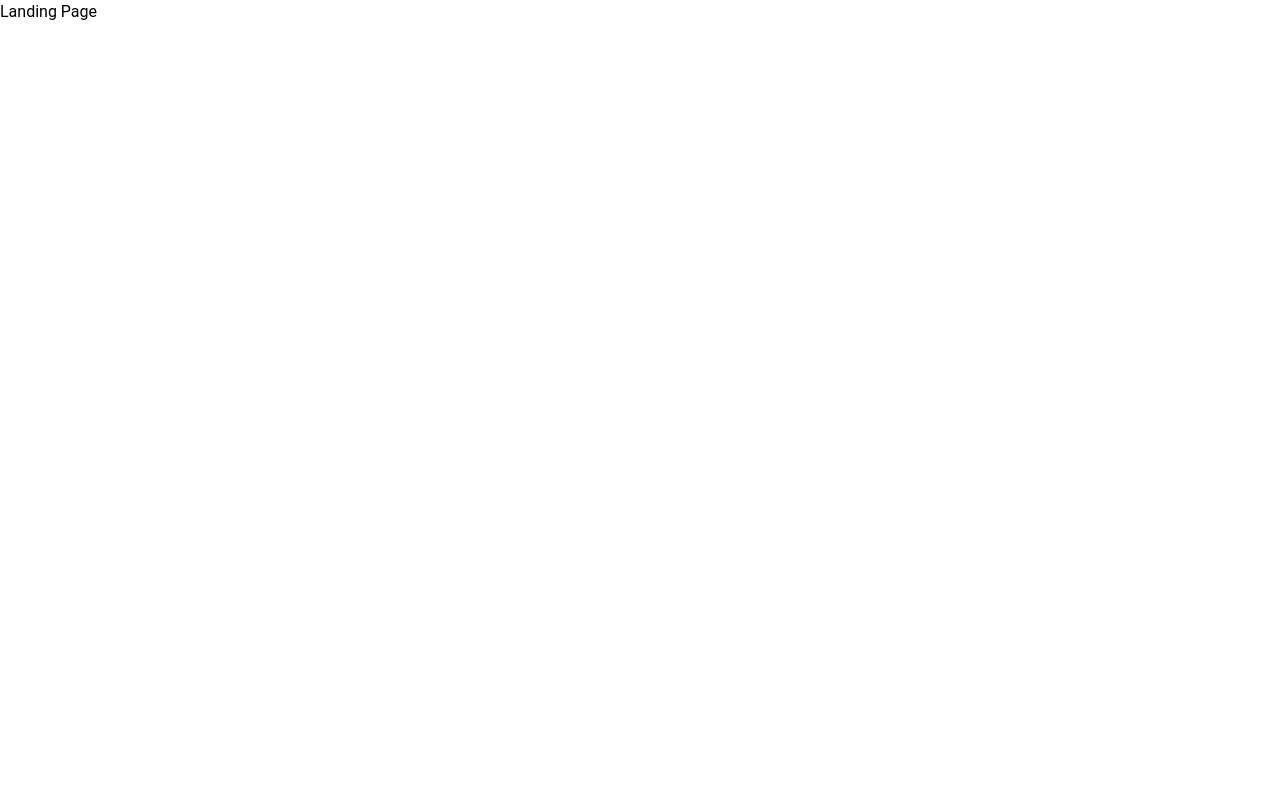
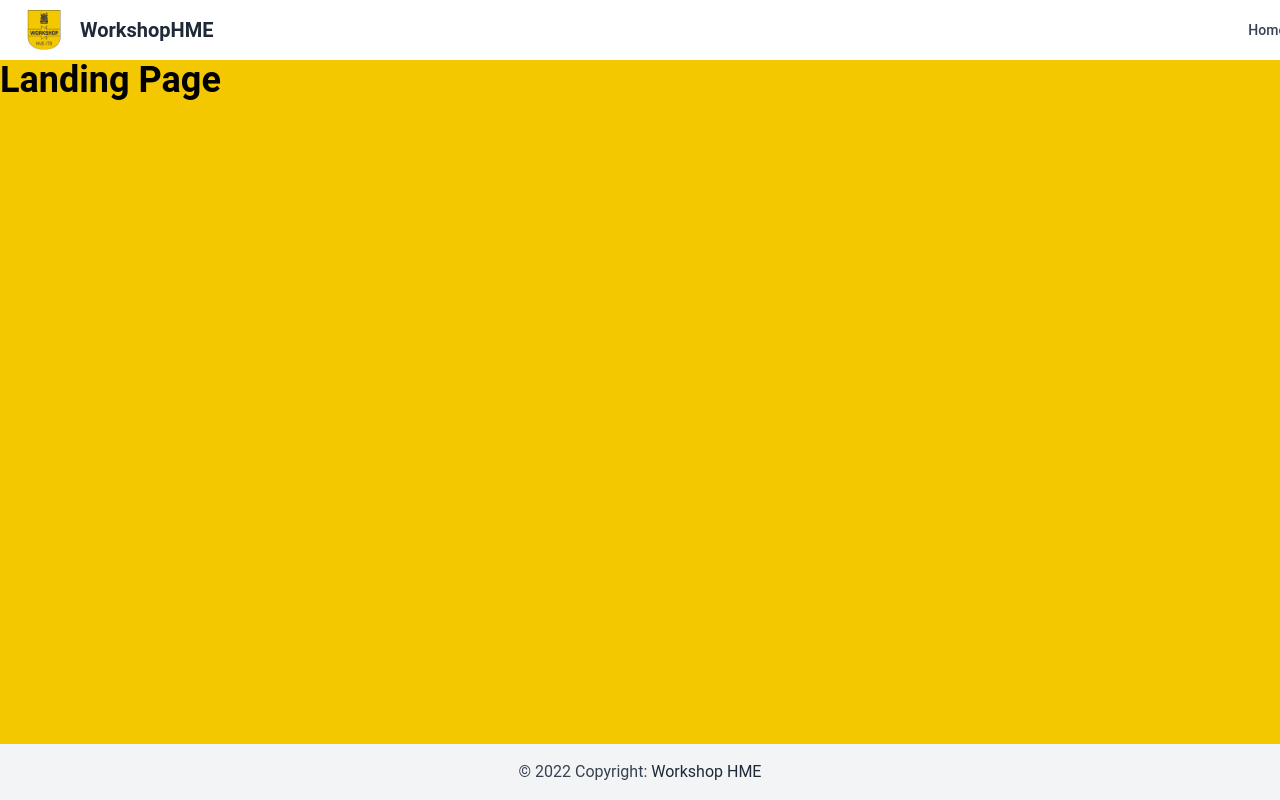
Before and after one commit to davidf1000/workshophme-website, a React (Create React App) app in the folder client/: page / in a window 1280 px wide. Built offline with nearby package versions, Linux system fonts and the light colour scheme.

Commit message:
add landing design

```diff
--- a/client/package.json
+++ b/client/package.json
@@ -46,5 +46,8 @@
       "last 1 firefox version",
       "last 1 safari version"
     ]
+  },
+  "devDependencies": {
+    "tailwindcss-animate": "^1.0.5"
   }
 }
--- a/client/src/actions/auth.ts
+++ b/client/src/actions/auth.ts
@@ -1 +1,2 @@
 // Will consist of all handler of auth resource
+export {}
--- a/client/src/actions/query.ts
+++ b/client/src/actions/query.ts
@@ -8,3 +8,5 @@ const LOGIN = gql`
     }
   }
 `;
+
+export {}
--- a/client/src/actions/rent.ts
+++ b/client/src/actions/rent.ts
@@ -1 +1,3 @@
 // Will consist of all handler of rent resource
+
+export {}
--- a/client/src/actions/tool.ts
+++ b/client/src/actions/tool.ts
@@ -1 +1,3 @@
 // Will consist of all handler of tool resource
+
+export {}
--- /dev/null
+++ b/client/src/components/Footer.tsx
@@ -0,0 +1,12 @@
+const Footer = (): JSX.Element => (
+  <footer className="bg-gray-100 text-center lg:text-left static bottom-0 animate-in slide-in-from-bottom">
+    <div className="text-gray-700 text-center p-4">
+      © 2022 Copyright:{" "}
+      <a className="text-gray-800" href="https://tailwind-elements.com/">
+        Workshop HME
+      </a>
+    </div>
+  </footer>
+);
+
+export default Footer;
--- /dev/null
+++ b/client/src/components/Navbar.tsx
@@ -0,0 +1,206 @@
+import { Link } from "react-router-dom";
+import { Fragment, useState } from "react";
+import wslogo from '../assets/img/wslogo.png'
+
+const NavBar = ({ }: NavBarProps): JSX.Element => {
+  const [dropdown, setDropdown] = useState<string>("hidden");
+  const toggleDropdown = () => {
+    if (dropdown === "visible") {
+      setDropdown("hidden");
+    } else {
+      setDropdown("visible");
+    }
+  };
+  return (
+    <Fragment>
+      <nav className="bg-white border-gray-200 px-2 sm:px-4 py-2.5 mx-0 w-screen rounded dark:bg-gray-800">
+        <div className="container font-sans flex flex-wrap justify-between items-center mx-auto max-w-none">
+          <Link to="/">
+            <p className="flex items-center animate-in slide-in-from-left ml-2">
+              <img className='h-10 mr-2' src={wslogo} alt='WorkshopHME' />
+              <span className="self-center text-xl text-gray-800 font-sans font-semibold whitespace-nowrap dark:text-white mx-2">
+                WorkshopHME
+              </span>
+            </p>
+          </Link>
+          <button
+            data-collapse-toggle="mobile-menu"
+            type="button"
+            className="inline-flex items-center w-10 p-2 ml-3 text-sm text-gray-500 rounded-lg md:hidden hover:bg-gray-100 focus:outline-none focus:ring-2 focus:ring-gray-200"
+            aria-controls="mobile-menu"
+            aria-expanded="false"
+            onClick={() => {
+              toggleDropdown();
+            }}
+          >
+            <span className="sr-only">Open main menu</span>
+            <svg
+              className="w-6 h-6"
+              fill="currentColor"
+              viewBox="0 0 20 20"
+              xmlns="http://www.w3.org/2000/svg"
+            >
+              <path
+                fillRule="evenodd"
+                d="M3 5a1 1 0 011-1h12a1 1 0 110 2H4a1 1 0 01-1-1zM3 10a1 1 0 011-1h12a1 1 0 110 2H4a1 1 0 01-1-1zM3 15a1 1 0 011-1h12a1 1 0 110 2H4a1 1 0 01-1-1z"
+                clipRule="evenodd"
+              ></path>
+            </svg>
+            <svg
+              className="hidden w-6 h-6"
+              fill="currentColor"
+              viewBox="0 0 20 20"
+              xmlns="http://www.w3.org/2000/svg"
+            >
+              <path
+                fillRule="evenodd"
+                d="M4.293 4.293a1 1 0 011.414 0L10 8.586l4.293-4.293a1 1 0 111.414 1.414L11.414 10l4.293 4.293a1 1 0 01-1.414 1.414L10 11.414l-4.293 4.293a1 1 0 01-1.414-1.414L8.586 10 4.293 5.707a1 1 0 010-1.414z"
+                clipRule="evenodd"
+              ></path>
+            </svg>
+          </button>
+
+          <div className="hidden w-full md:block md:w-auto animate-in slide-in-from-right mr-4" id="mobile-menu">
+            <ul className="flex flex-col mt-4 md:flex-row md:space-x-8 md:mt-0 md:text-sm md:font-medium">
+              <li>
+                <p
+                  className="block py-2 pr-4 pl-3 text-gray-700 border-b border-gray-100 hover:bg-gray-50 md:hover:bg-transparent md:border-0 md:hover:text-ws-orange md:p-0"
+                  aria-current="page"
+                >
+                  <Link to='/'>
+                    Home
+                  </Link>
+                </p>
+              </li>
+              <li>
+                <p
+                  className="block py-2 pr-4 pl-3 text-gray-700 border-b border-gray-100 hover:bg-gray-50 md:hover:bg-transparent md:border-0 md:hover:text-ws-orange md:p-0"
+                >
+                  <Link to='/rent'>
+                    Rent
+                  </Link>
+                </p>
+              </li>
+              <li>
+                <p
+                  className="block py-2 pr-4 pl-3 text-gray-700 border-b border-gray-100 hover:bg-gray-50 md:hover:bg-transparent md:border-0 md:hover:text-ws-orange md:p-0"
+                >
+                  <Link to='/rent'>
+                    Project
+                  </Link>
+                </p>
+              </li>
+              <li>
+                <p
+                  className="block py-2 pr-4 pl-3 text-gray-700 border-b border-gray-100 hover:bg-gray-50 md:hover:bg-transparent md:border-0 md:hover:text-ws-orange md:p-0"
+                >
+                  <Link to='/shop'>
+                    Shop
+                  </Link>
+                </p>
+              </li>
+              <li>
+                <p className="block py-2 pr-4 pl-3 text-gray-700 border-b border-gray-100 hover:bg-gray-50 md:hover:bg-transparent md:border-0 md:hover:text-ws-orange md:p-0">
+                  <Link to="/article">
+                    Article
+                  </Link>
+                </p>
+              </li>
+              <li>
+                <p className="block py-2 pr-4 pl-3 text-gray-700 border-b border-gray-100 hover:bg-gray-50 md:hover:bg-transparent md:border-0 md:hover:text-ws-orange md:p-0">
+                  <Link to="/contactus">
+                    Contact Us
+                  </Link>
+                </p>
+              </li>
+            </ul>
+          </div>
+        </div>
+        <section className={`md:hidden ${dropdown}`}>
+          <div className="flex-grow border-t border-gray-400 w-full my-4"></div>
+          <div className={`flex justify-start duration-100 ml-4`}>
+            <ul className="flex flex-col items-start justify-between min-h-[250px] text-left ml-2">
+              <li className="border-b border-gray-400 hover:border-ws-orange my-2 uppercase">
+                <p
+                  onClick={() => {
+                    toggleDropdown();
+                  }}
+                  className="hover:text-ws-orange"
+                >
+                  <Link to='/'>
+                    Home
+                  </Link>
+                </p>
+              </li>
+              <li className="border-b border-gray-400 hover:border-ws-orange my-2 uppercase">
+                <p
+                  onClick={() => {
+                    toggleDropdown();
+                  }}
+                  className="hover:text-ws-orange my-1"
+                >
+                  <Link to='/rent'>
+                    Rent
+                  </Link>
+                </p>
+              </li>
+              <li className="border-b border-gray-400 hover:border-ws-orange my-2 uppercase">
+                <p
+                  onClick={() => {
+                    toggleDropdown();
+                  }}
+                  className="hover:text-ws-orange my-1"
+                >
+                  <Link to='/rent'>
+                    Project
+                  </Link>
+                </p>
+              </li>
+              <li className="border-b border-gray-400 hover:border-ws-orange my-2 uppercase">
+                <p
+                  onClick={() => {
+                    toggleDropdown();
+                  }}
+                  className="hover:text-ws-orange my-1"
+                >
+                  <Link to='/shop'>
+                    Shop
+                  </Link>
+                </p>
+              </li>
+              <li className="border-b border-gray-400 hover:border-ws-orange my-2 uppercase">
+                <p
+                  onClick={() => {
+                    toggleDropdown();
+                  }}
+                  className="hover:text-ws-orange my-1"
+                >
+                  <Link to='/article'>
+                    Article
+                  </Link>
+                </p>
+              </li>
+              <li className="border-b border-gray-400 hover:border-ws-orange my-2 uppercase">
+                <p
+                  onClick={() => {
+                    toggleDropdown();
+                  }}
+                  className="hover:text-ws-orange my-1"
+                >
+                  <Link to='/contactus'>
+                    Contact Us
+                  </Link>
+                </p>
+              </li>
+            </ul>
+          </div>
+        </section>
+      </nav>
+    </Fragment>
+  );
+};
+
+interface NavBarProps {
+}
+
+export default NavBar;
--- a/client/src/components/landing/Landing.tsx
+++ b/client/src/components/landing/Landing.tsx
@@ -1,6 +1,18 @@
+import Footer from "../Footer";
+import NavBar from "../Navbar";
+
+
 const Landing = (): JSX.Element => {
   return (
-    <h1 className="font-sans text-4xl font-bold font-black">Landing Page</h1>
+    <>
+      <div className="flex flex-col h-screen justify-between">
+        <NavBar />
+        <div className="bg-ws-orange h-full">
+          <h1 className="font-sans text-4xl font-bold font-black animate-in slide-in-from-left">Landing Page</h1>
+        </div>
+        <Footer />
+      </div>
+    </>
   );
 };
 
--- a/client/tailwind.config.js
+++ b/client/tailwind.config.js
@@ -3,13 +3,7 @@ module.exports = {
   experimental: {
     optimizeUniversalDefaults: true,
   },
-  content: [
-    './pages/**/*.{js,ts,jsx,tsx}',
-    './components/**/*.{js,ts,jsx,tsx}',
-    './layouts/**/*.js',
-    './lib/**/*.js',
-    './data/**/*.mdx',
-  ],
+  content: ['./src/**/*.{js,ts,jsx,tsx}'],
   darkMode: 'class',
   theme: {
     fontFamily: {
@@ -17,10 +11,18 @@ module.exports = {
       serif: ['"Roboto Slab"', 'serif'],
       body: ['Roboto', 'sans-serif'],
     },
-    extend: {},
+    extend: {
+      colors: {
+        'ws-orange': '#f4c800',
+      },
+    },
   },
   variants: {
     extend: {},
   },
-  plugins: [require('@tailwindcss/forms'), require('@tailwindcss/typography')],
+  plugins: [
+    require('@tailwindcss/forms'),
+    require('@tailwindcss/typography'),
+    require('tailwindcss-animate'),
+  ],
 };
```
Also changed, not shown: client/tsconfig.json (+5 -11 lines), client/src/assets/img/wslogo.png (added), 1 other file (tests, documents, lock files or other folders).
